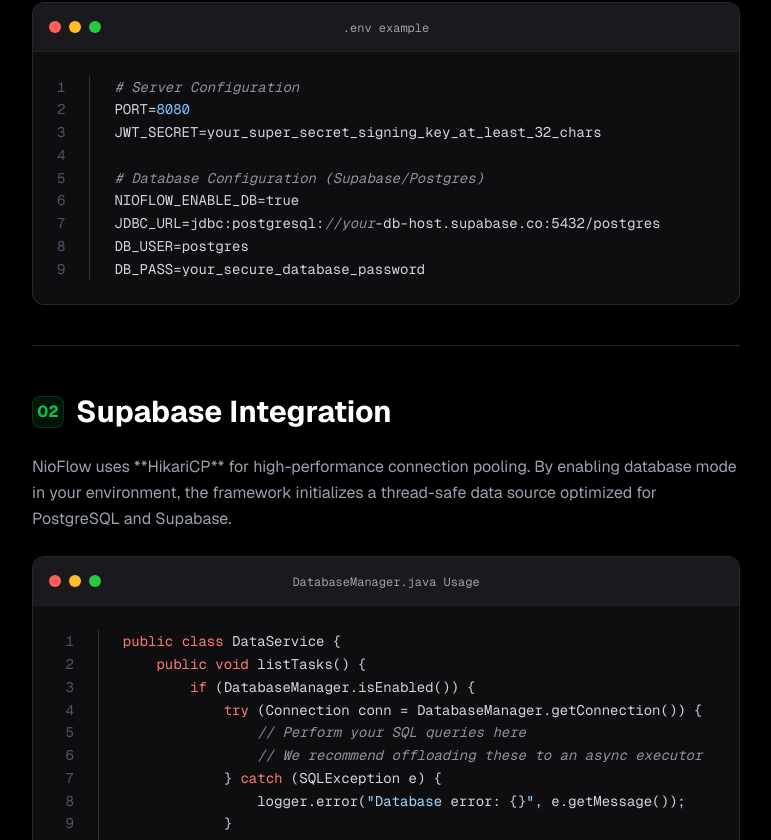
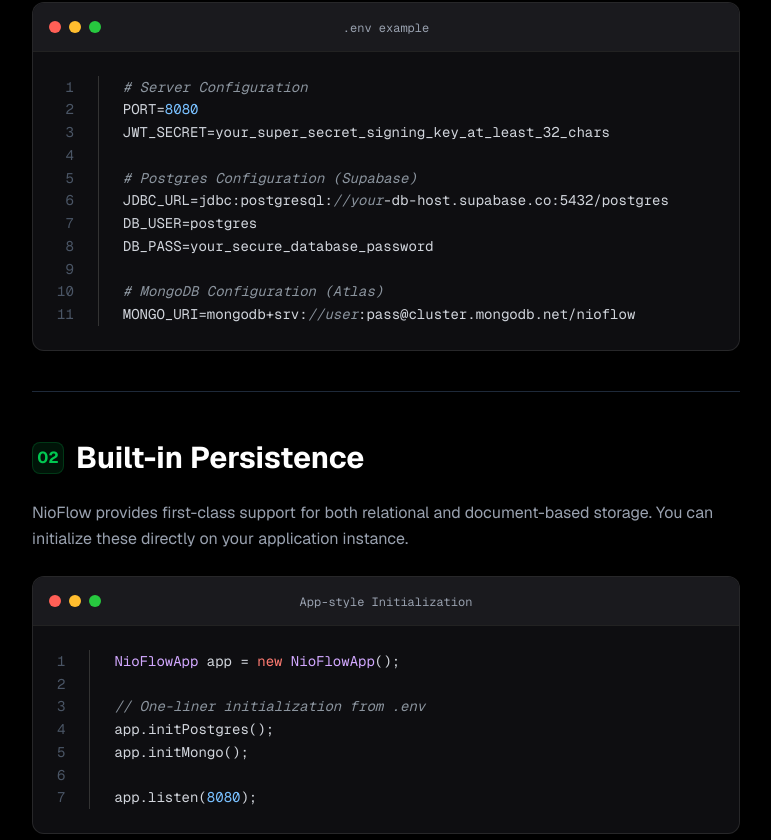
Before and after one commit to jhanvi857/coreHTTP, a Next.js app in the folder documentation/nioflow/: page /docs/database-env in a window 1280 px wide. Shown: the part 860-1700 px from the top of the page, without its empty margins (320-1091 px from the left). Built offline with nearby package versions, Linux system fonts and the light colour scheme.

Commit message:
feat:add into documentation website

```diff
--- a/documentation/nioflow/app/docs/database-env/page.tsx
+++ b/documentation/nioflow/app/docs/database-env/page.tsx
@@ -47,11 +47,13 @@
 PORT=8080
 JWT_SECRET=your_super_secret_signing_key_at_least_32_chars
 
-# Database Configuration (Supabase/Postgres)
-NIOFLOW_ENABLE_DB=true
+# Postgres Configuration (Supabase)
 JDBC_URL=jdbc:postgresql://your-db-host.supabase.co:5432/postgres
 DB_USER=postgres
-DB_PASS=your_secure_database_password`}
+DB_PASS=your_secure_database_password
+
+# MongoDB Configuration (Atlas)
+MONGO_URI=mongodb+srv://user:pass@cluster.mongodb.net/nioflow`}
         />
       </section>
 
@@ -61,28 +63,36 @@
           <div className="h-8 w-8 rounded-lg bg-green-500/10 flex items-center justify-center text-green-500 font-bold border border-green-500/20">
             02
           </div>
-          <h2 className="text-3xl font-bold text-gray-900 dark:text-white">Supabase Integration</h2>
+          <h2 className="text-3xl font-bold text-gray-900 dark:text-white">Built-in Persistence</h2>
         </div>
 
         <p className="text-gray-600 dark:text-gray-400 leading-relaxed">
-          NioFlow uses **HikariCP** for high-performance connection pooling. By enabling database mode in your environment, the framework initializes a thread-safe data source optimized for PostgreSQL and Supabase.
+          NioFlow provides first-class support for both relational and document-based storage. You can initialize these directly on your application instance.
         </p>
 
         <CodeBlock
           language="java"
-          title="DatabaseManager.java Usage"
-          code={`public class DataService {
-    public void listTasks() {
-        if (DatabaseManager.isEnabled()) {
-            try (Connection conn = DatabaseManager.getConnection()) {
-                // Perform your SQL queries here
-                // We recommend offloading these to an async executor
-            } catch (SQLException e) {
-                logger.error("Database error: {}", e.getMessage());
-            }
-        }
-    }
-}`}
+          title="App-style Initialization"
+          code={`NioFlowApp app = new NioFlowApp();
+
+// One-liner initialization from .env
+app.initPostgres();
+app.initMongo();
+
+app.listen(8080);`}
+        />
+
+        <CodeBlock
+          language="java"
+          title="Accessing Connections"
+          code={`// Get a Postgres Connection (HikariCP)
+try (Connection conn = Database.getPostgresConnection()) {
+    // SQL Logic
+}
+
+// Get MongoDB Client
+MongoClient mongo = Database.getMongoClient();
+MongoDatabase db = mongo.getDatabase("production");`}
         />
 
         <WarningCallout title="Privacy & Security">
```
